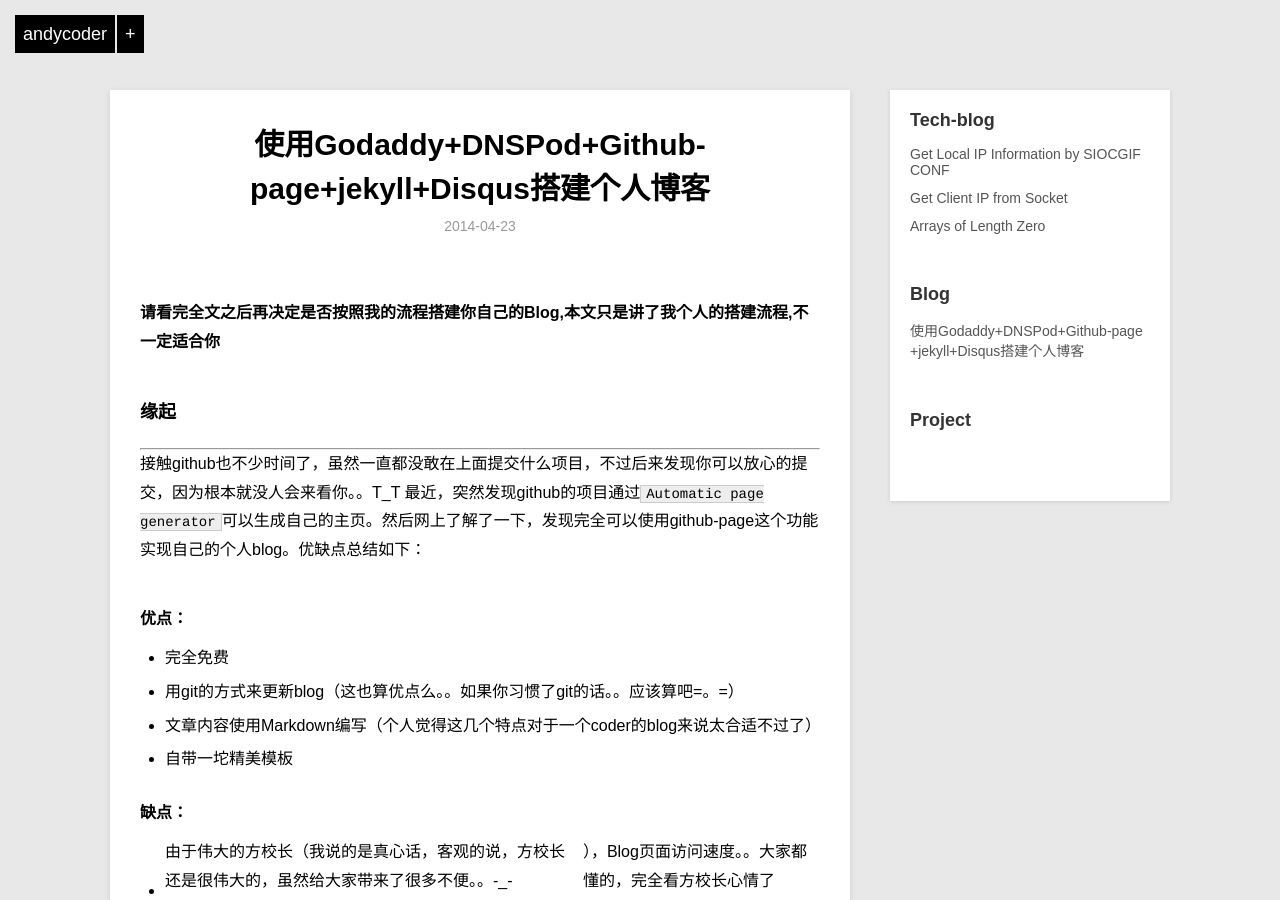
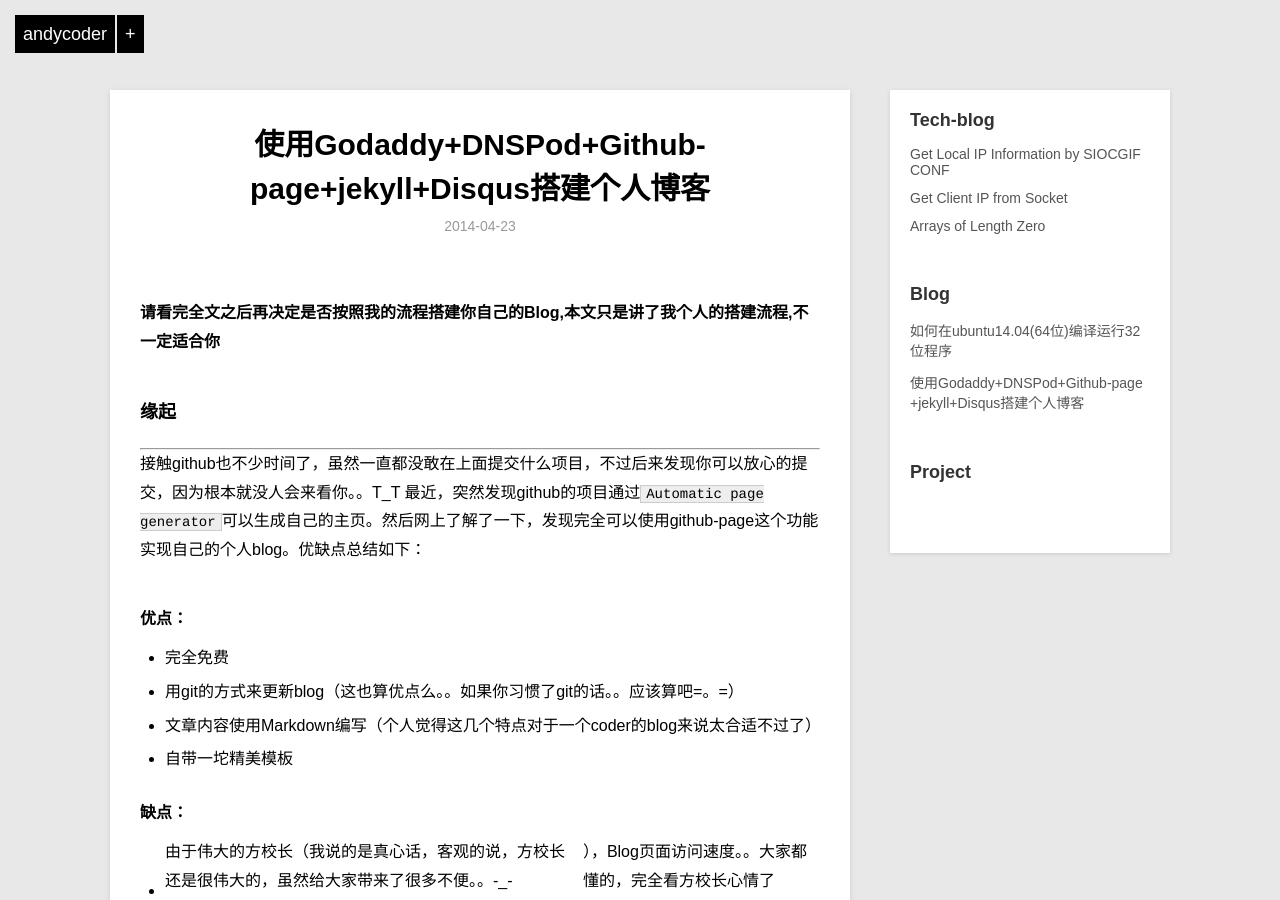
Before and after one commit to andycoder7/andycoder7.github.com, a Jekyll site: the page built from _posts/blog/2014-4-23-deploy-my-blog.md, in a window 1280 px wide and 900 px high. Built offline with Jekyll 4.4.1, drawn with Linux system fonts in a browser that asks for light colours; Markdown is read by kramdown in place of the engine named in the settings; comment, search, counter and statistics services are not loaded; some of the changed lines change nothing that is shown.

Commit message:
add install ia32-libs under ubuntu 14.04

```diff
--- a/_posts/blog/2014-4-23-deploy-my-blog.md
+++ b/_posts/blog/2014-4-23-deploy-my-blog.md
@@ -67,6 +67,7 @@
 ###最后
 
 感谢Beiyuu,我搭建个人blog的时候主要是参照他的[这篇文章](http://beiyuu.com/github-pages/)的,当然代码也是他的代码改的,说出来真是有点不好意思呢...T_T
+
 **本文仅供参考!!!**
 
 *Andy(andy.at.working@gmail.com) 2014-04-23*
--- /dev/null
+++ b/_posts/blog/2014-4-26-fix-32bug-under-ubuntu1404.md
@@ -0,0 +1,54 @@
+---
+layout: post
+title: 如何在ubuntu14.04(64位)编译运行32位程序
+category: blog
+---
+
+###缘起
+
+---
+
+我之前是ubuntu12.04(32bit),在一次手贱的apt-get remove之后呵呵了,大家都懂的..T_T,恰逢最近ubuntu14,04新鲜出炉,于是down了一个Ubuntu14.04(64bit)的iso安装玩玩(之前是因为没没注意,所以才装的ubuntu12,04-32bit,不然应该是装ubuntu12.04-64bit的),ubuntu的安装还是很简单的,我的电脑因为买的早也没有坑爹的EFI的问题,分分钟系统就OK了,整体体验还是不错的,但是当我装完软件,开始coding的时候悲催的发现make出错了,于是各种google+baidu+oschina+stackoverflow,经过6次重装系统,最终还是被我搞定了!!爽!!现写成博客给有相同问题的人参考一下.
+
+###我的解决方法
+
+---
+
+安装系统:
+
+    Install ubuntu14.04-64bit(Trusty Tahr)
+
+安装32位库:
+
+    sudo apt-get install libc6:i386
+
+用之前的源安装ia32-libs:
+
+    sudo -i
+    cd /etc/apt/sources.list.d
+    echo "deb http://archive.ubuntu.com/ubuntu/ raring main restricted universe multiverse" >ia32-libs-raring.list
+    apt-get update
+    apt-get install ia32-libs
+    rm /ia32-libs-raring.list
+    apt-get update
+    exit
+
+安装gcc编译时需要的一些类库:
+
+    sudo apt-get install gcc-multilib
+
+在gcc的时候加-m32参数
+再次尝试:
+
+    make clean
+    make
+
+###最后
+
+---
+
+> - 我的解决方案是不是每步都一定需要我也不知道,但是我做完这些之后,我在我的系统中就OK了
+> - 我的系统环境是:Ubuntu 14.04-64bit(Trusty Tahr), gcc version 4.8.4
+> - 参考的方法来源是:我oschina上问的问题:[Ubuntu14.04如何安装32位兼容库,即ia32-libs](http://www.oschina.net/question/1470892_151825)和我在stackoverflow上问的:[How to install ia32-libs in ubuntu 14.04 LTS](http://stackoverflow.com/questions/23182765/how-to-install-ia32-libs-in-ubuntu-14-04-lts)
+
+*Andy(andy.at.working@gmail.com) 2014-04-23*
```
